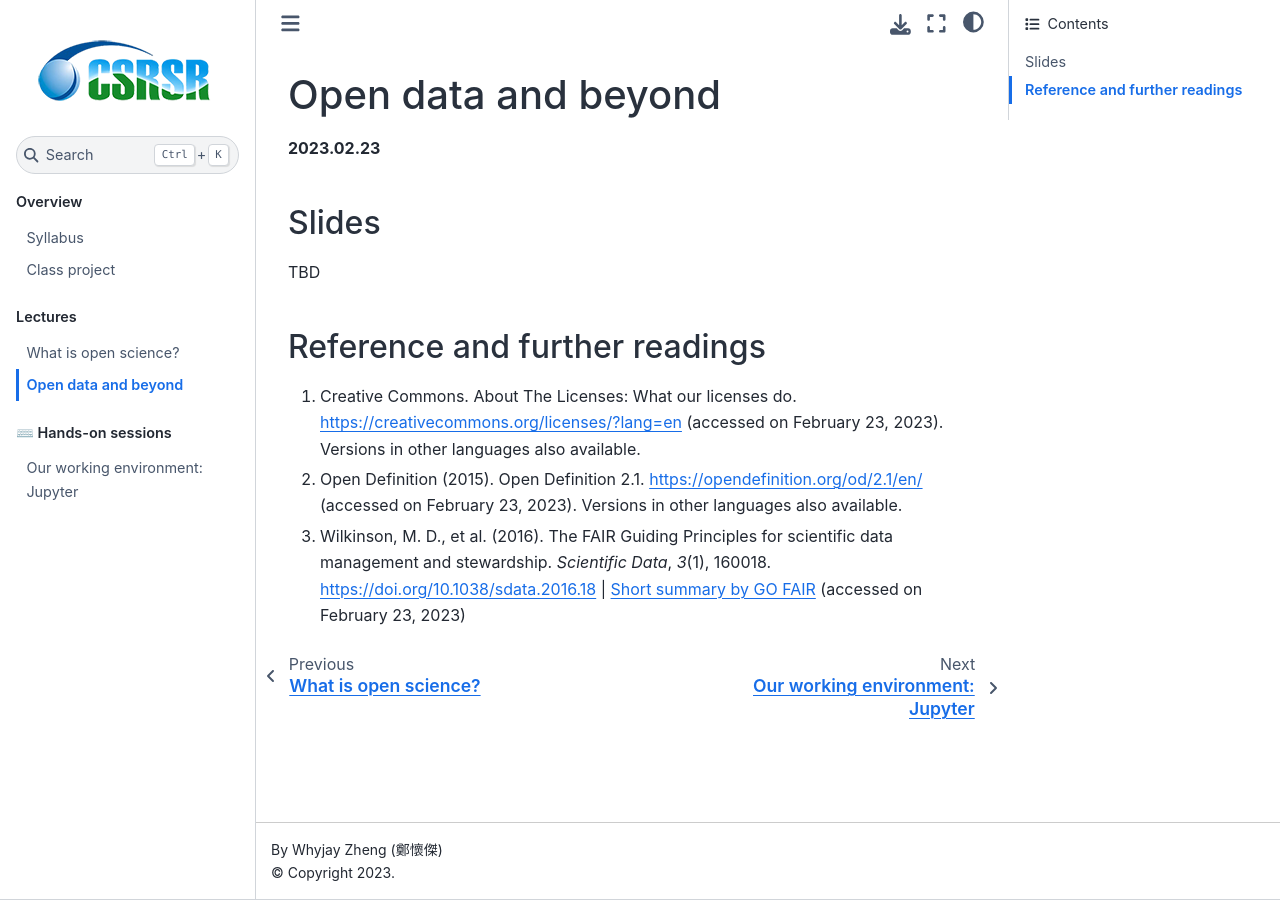
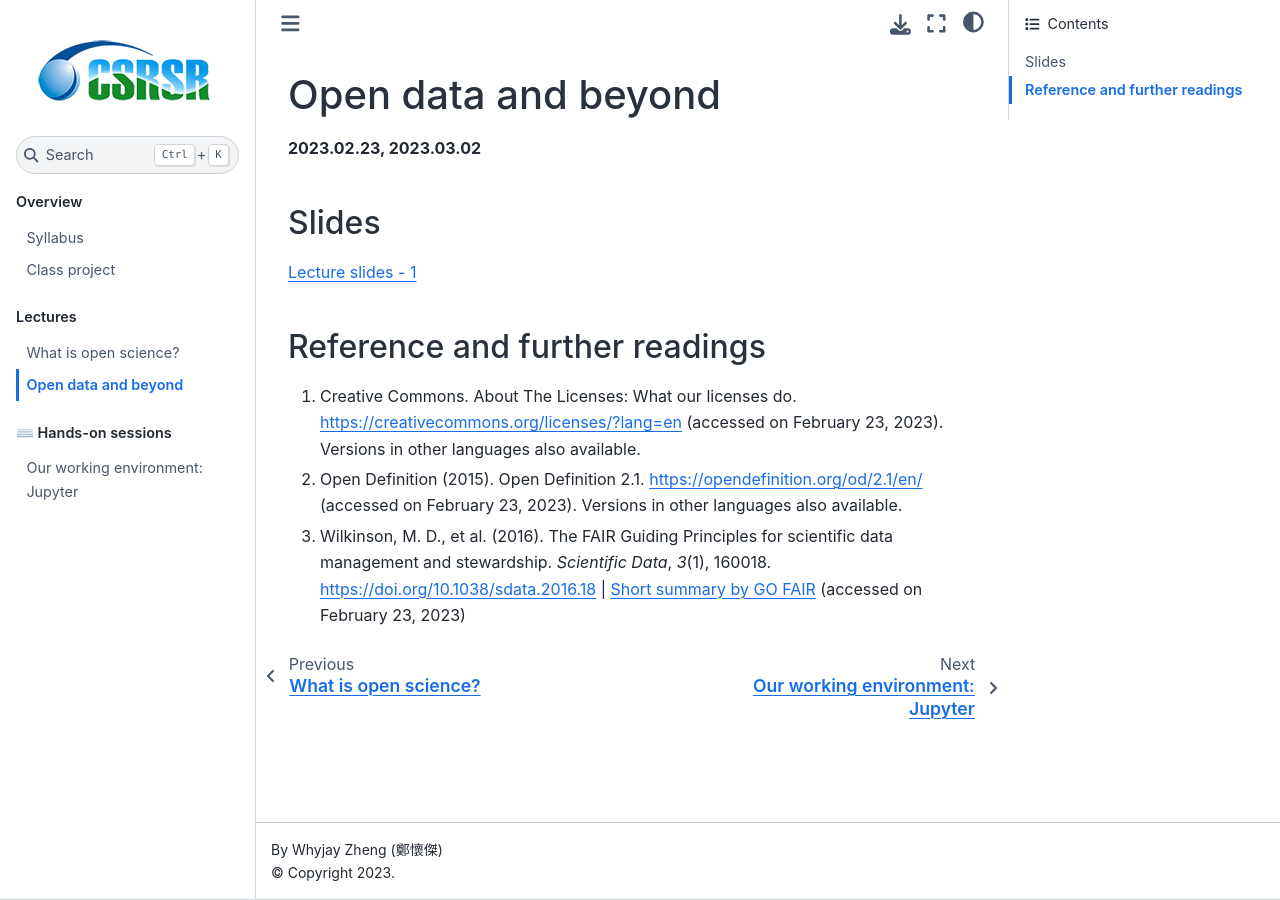
Before and after one commit to whyjz/ncu-open-science, a Jupyter Book: the page built from docs/lectures/L2-opendata.md, in a window 1280 px wide. Built offline with Jupyter Book 1.0.4 settings and Sphinx 7.4.7 and the Sphinx Book theme 1.1.4, drawn with Linux system fonts in a browser that asks for light colours.

Commit message:
Add L2 content 2

```diff
--- a/docs/lectures/L2-opendata.md
+++ b/docs/lectures/L2-opendata.md
@@ -1,10 +1,10 @@
 # Open data and beyond
 
-**2023.02.23**
+**2023.02.23, 2023.03.02**
 
 ## Slides
 
-TBD
+[Lecture slides - 1](https://docs.google.com/presentation/d/1Mh2WYh_GNBAiqmDvcRcRvQ7xphawVWTNtZ-_8CumzkY/edit?usp=sharing)
 
 ## Reference and further readings
 
```
Also changed, not shown: docs/lectures/L1-intro.md (+2 -1 lines).
